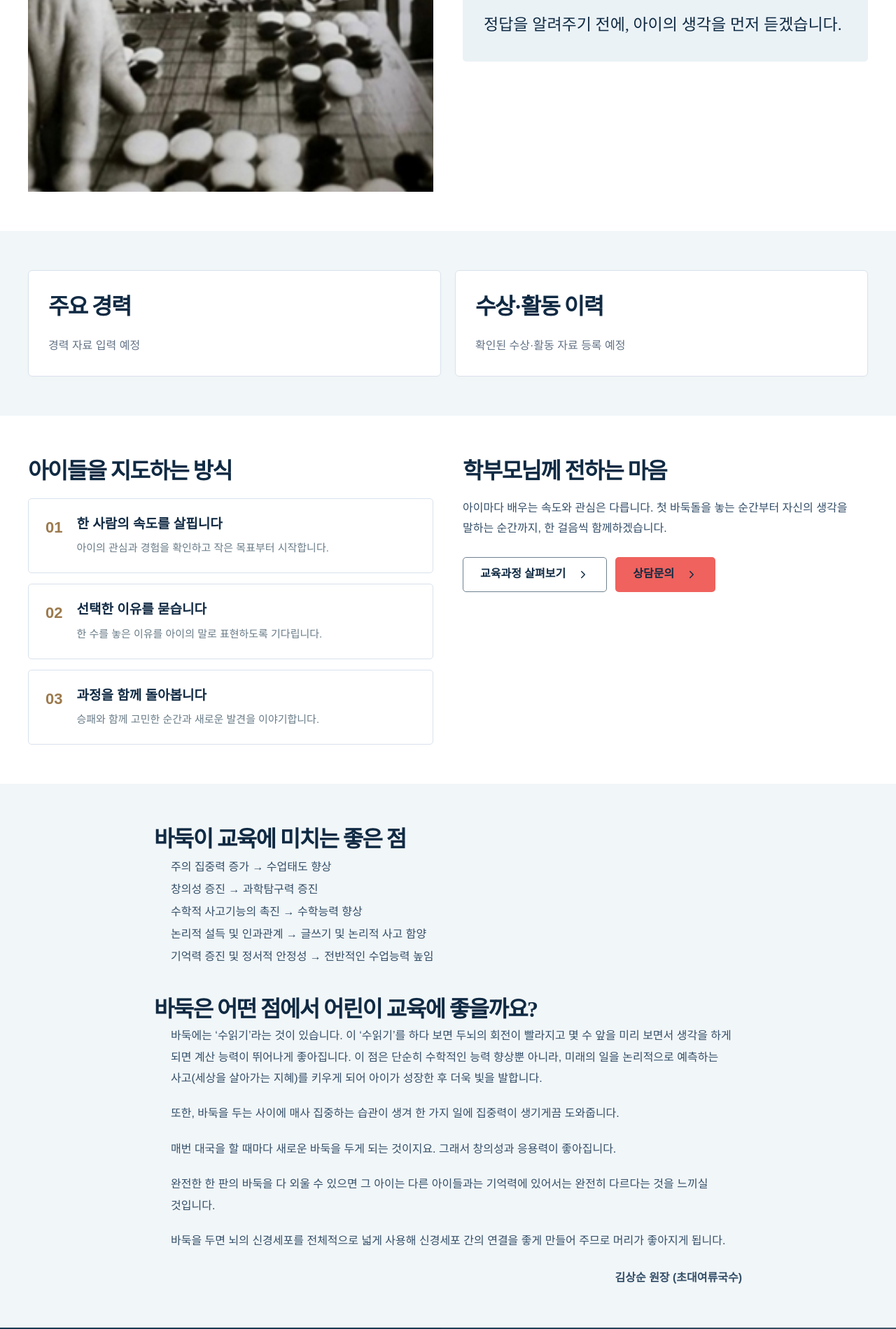
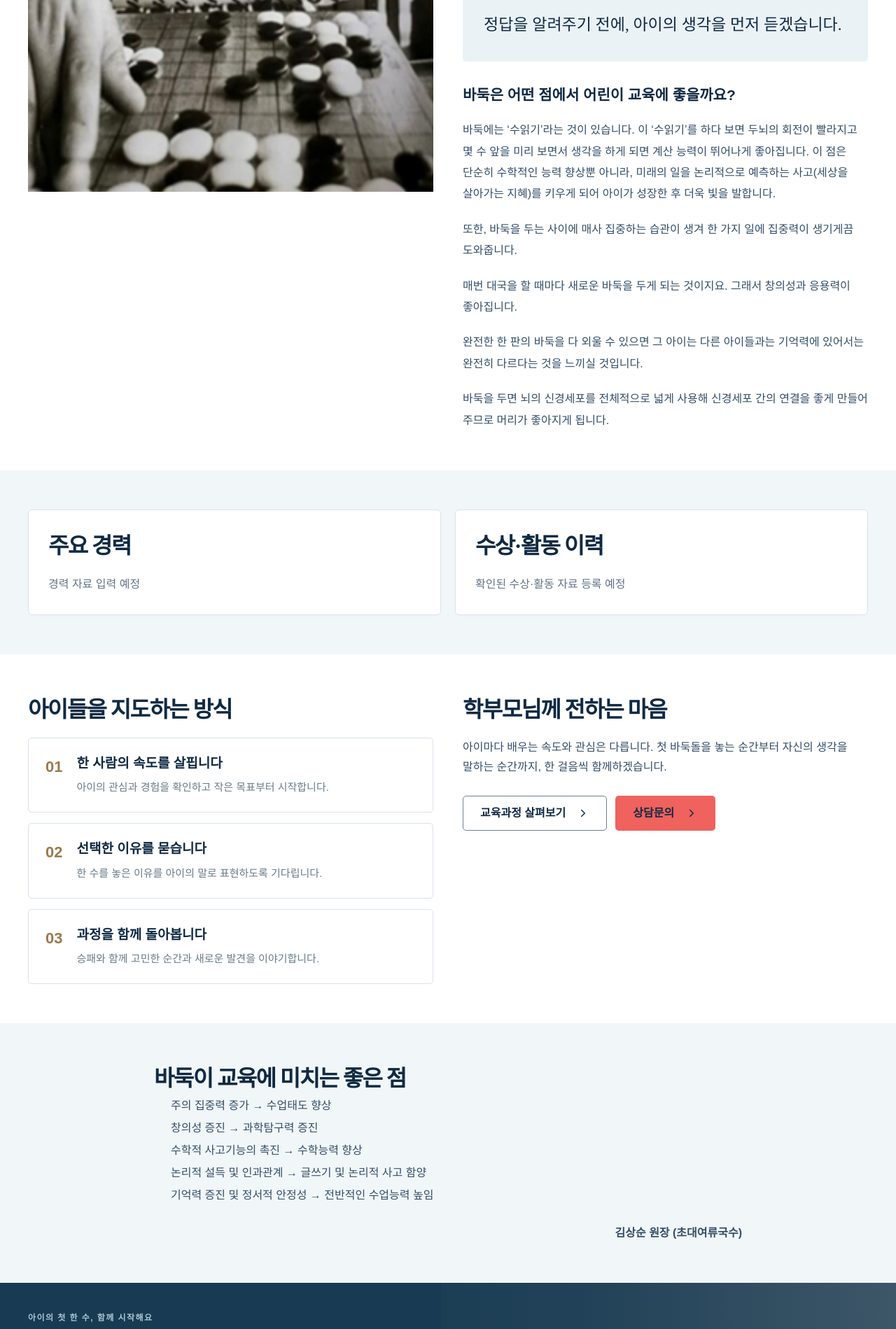
Before and after one commit to MOOON-lab/Gaewon-Gifted-Baduk-Academy, a Next.js app: page /teacher in a window 1280 px wide. Shown: the part 560-2459 px from the top of the page at 70% size. Built offline with nearby package versions, Linux system fonts and the light colour scheme; grey boxes are pictures that could not be loaded.

Commit message:
Move education explanation into teacher introduction with consistent spacing

```diff
--- a/src/app/teacher/page.tsx
+++ b/src/app/teacher/page.tsx
@@ -28,6 +28,19 @@ export default function Teacher() {
             <div className="quote-panel" style={{ marginTop: 24 }}>
               {teacher.philosophy}
             </div>
+            <section aria-label="바둑과 어린이 교육" style={{ marginTop: 32 }}>
+          <h3 style={{ margin: "0 0 20px" }}>바둑은 어떤 점에서 어린이 교육에 좋을까요?</h3>
+          <div style={{ display: "grid", gap: 20, lineHeight: 1.9 }}>
+            <p style={{ margin: 0, lineHeight: 1.9 }}>
+              바둑에는 ‘수읽기’라는 것이 있습니다. 이 ‘수읽기’를 하다 보면 두뇌의 회전이 빨라지고 몇 수 앞을 미리 보면서 생각을 하게 되면 계산 능력이 뛰어나게 좋아집니다.
+              이 점은 단순히 수학적인 능력 향상뿐 아니라, 미래의 일을 논리적으로 예측하는 사고(세상을 살아가는 지혜)를 키우게 되어 아이가 성장한 후 더욱 빛을 발합니다.
+            </p>
+            <p style={{ margin: 0, lineHeight: 1.9 }}>또한, 바둑을 두는 사이에 매사 집중하는 습관이 생겨 한 가지 일에 집중력이 생기게끔 도와줍니다.</p>
+            <p style={{ margin: 0, lineHeight: 1.9 }}>매번 대국을 할 때마다 새로운 바둑을 두게 되는 것이지요. 그래서 창의성과 응용력이 좋아집니다.</p>
+            <p style={{ margin: 0, lineHeight: 1.9 }}>완전한 한 판의 바둑을 다 외울 수 있으면 그 아이는 다른 아이들과는 기억력에 있어서는 완전히 다르다는 것을 느끼실 것입니다.</p>
+            <p style={{ margin: 0, lineHeight: 1.9 }}>바둑을 두면 뇌의 신경세포를 전체적으로 넓게 사용해 신경세포 간의 연결을 좋게 만들어 주므로 머리가 좋아지게 됩니다.</p>
+          </div>
+            </section>
           </div>
         </div>
       </section>
@@ -106,17 +119,6 @@ export default function Teacher() {
             <li>논리적 설득 및 인과관계 → 글쓰기 및 논리적 사고 함양</li>
             <li>기억력 증진 및 정서적 안정성 → 전반적인 수업능력 높임</li>
           </ul>
-          <h2 style={{ marginTop: 36 }}>바둑은 어떤 점에서 어린이 교육에 좋을까요?</h2>
-          <ol style={{ paddingLeft: 24, lineHeight: 1.9 }}>
-            <li style={{ marginBottom: 20 }}>
-              바둑에는 ‘수읽기’라는 것이 있습니다. 이 ‘수읽기’를 하다 보면 두뇌의 회전이 빨라지고 몇 수 앞을 미리 보면서 생각을 하게 되면 계산 능력이 뛰어나게 좋아집니다.
-              이 점은 단순히 수학적인 능력 향상뿐 아니라, 미래의 일을 논리적으로 예측하는 사고(세상을 살아가는 지혜)를 키우게 되어 아이가 성장한 후 더욱 빛을 발합니다.
-            </li>
-            <li style={{ marginBottom: 20 }}>또한, 바둑을 두는 사이에 매사 집중하는 습관이 생겨 한 가지 일에 집중력이 생기게끔 도와줍니다.</li>
-            <li style={{ marginBottom: 20 }}>매번 대국을 할 때마다 새로운 바둑을 두게 되는 것이지요. 그래서 창의성과 응용력이 좋아집니다.</li>
-            <li style={{ marginBottom: 20 }}>완전한 한 판의 바둑을 다 외울 수 있으면 그 아이는 다른 아이들과는 기억력에 있어서는 완전히 다르다는 것을 느끼실 것입니다.</li>
-            <li style={{ marginBottom: 20 }}>바둑을 두면 뇌의 신경세포를 전체적으로 넓게 사용해 신경세포 간의 연결을 좋게 만들어 주므로 머리가 좋아지게 됩니다.</li>
-          </ol>
           <p style={{ marginTop: 24, textAlign: "right", fontWeight: 700 }}>김상순 원장 (초대여류국수)</p>
         </div>
       </section>
```
